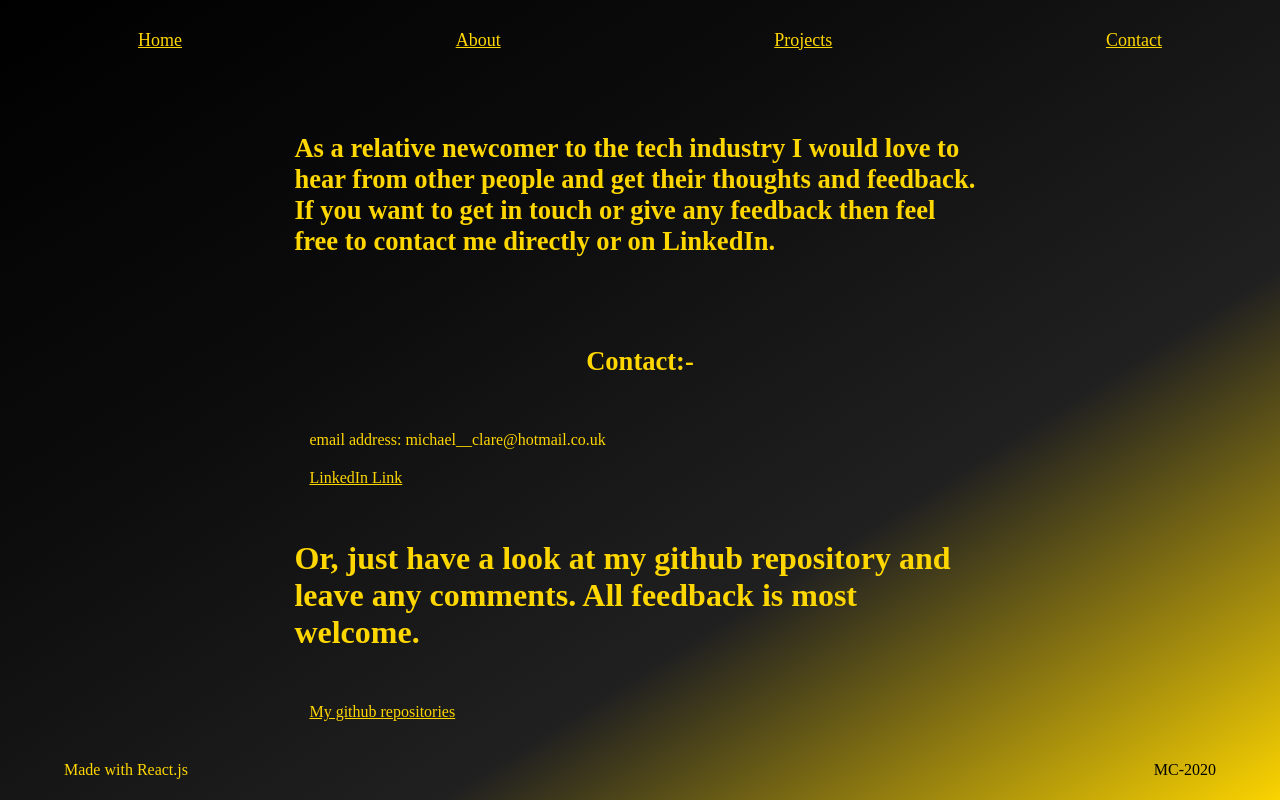
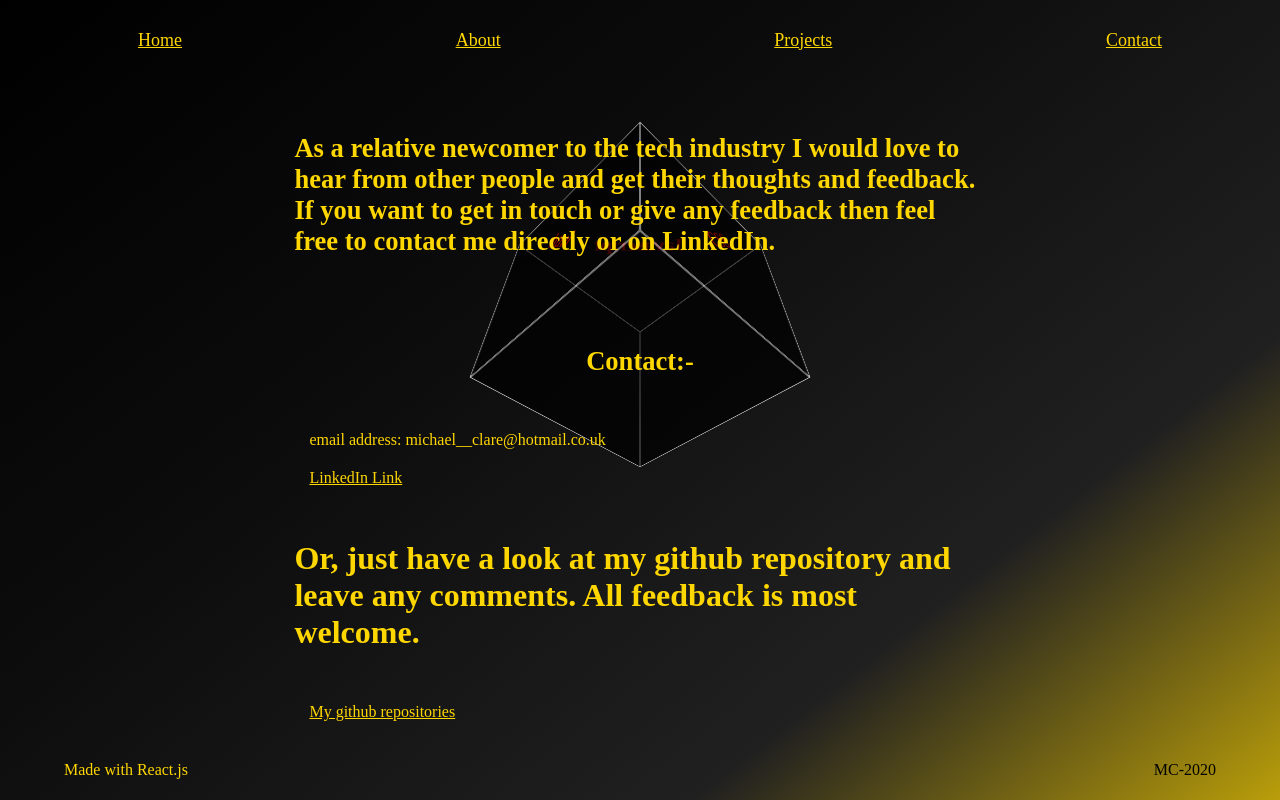
Before and after one commit to mclarework/portfolio, a React (Create React App) app: page /#/contact in a window 1280 px wide. Shown: the top 800 px of the page. Built offline with nearby package versions, Linux system fonts and the light colour scheme.

Commit message:
cube added

```diff
--- a/src/App.js
+++ b/src/App.js
@@ -10,6 +10,7 @@ import Poke from "./images/Pokemon.png";
 import Clone from "./images/Webclone.png";
 import HangmanP from "./images/HangmanP.png";
 import Dice from "./images/DiceGame.png";
+import Cube from "./components/Cube"
 import "./style/App.css";
 
 class App extends Component {
@@ -50,6 +51,7 @@ class App extends Component {
       <Router basename="/">
         <div className="App">
           <Nav />
+          <Cube/>
           <Route exact path="/" component={Home} />
           <Route path="/about" component={About} />
           <Route
--- /dev/null
+++ b/src/components/Cube.js
@@ -0,0 +1,33 @@
+import React, { Component } from "react";
+import "../style/Cube.css";
+
+class Cube extends Component {
+
+  render() {
+    return (
+        <div class = "main">
+        <div class = "cube">
+            <div class = "face one">
+                <h1>One</h1>
+            </div>
+            <div class = "face two">
+                <h1 id = "html_face">html</h1>
+            </div>
+            <div class = "face three">
+                <h1 id = "css_face">CSS</h1>
+            </div>
+            <div class = "face four">
+                <h1>Four</h1>
+            </div>
+            <div class = "face five">
+                <h1 id = "js_face">Javascript</h1>
+            </div>
+            <div class = "face six">
+                <h1>Six</h1>
+            </div>
+        </div>
+    </div>
+    );
+  }
+}
+export default Cube;
--- a/src/style/About.css
+++ b/src/style/About.css
@@ -4,6 +4,8 @@
   width: 90%;
   justify-content: center;
   align-items: center;
+  position: relative;
+  bottom: 200px;
 }
 
 .left {
--- a/src/style/Bot.css
+++ b/src/style/Bot.css
@@ -4,6 +4,8 @@
   width: 90%;
   justify-content: space-between;
   align-items: center;
+  position: relative;
+  bottom: 200px
 }
 
 .made {
--- a/src/style/Contact.css
+++ b/src/style/Contact.css
@@ -9,6 +9,8 @@
   justify-content: center;
   align-items: center;
   flex-direction: column;
+  position: relative;
+  bottom: 200px;
 }
 
 .list {
--- /dev/null
+++ b/src/style/Cube.css
@@ -0,0 +1,90 @@
+Body {
+  display: flex;
+  height: 100vh;
+  width: 100vw;
+  justify-content: center;
+  align-items: center;
+}
+
+@keyframes spin {
+0% {
+  transform: rotateY(360deg);
+}
+100% {
+  transform: rotateY(0);
+}
+}
+
+.main {
+  height: 200px;
+  width: 200px;
+  perspective: 450px;
+  z-index: -10;
+  position: sticky;
+  top: 200px
+}
+
+.cube {
+  height: 100%;
+  width: 100%;
+  position: relative;
+  transform-style: preserve-3d;
+  animation: spin 10s linear infinite;
+  transition: 0.25s;
+}
+
+.face {
+  display: flex;
+  position: absolute;
+  height: 198px;
+  width: 198px;
+  background-color: black;
+  border-style: solid;
+  border-width: 1px;
+  border-color: white;
+  justify-content: center;
+  align-items: center;
+  opacity: 0.5;
+}
+
+.one {
+  transform: rotate(0deg) rotateX(-50deg) rotateY(45deg) rotateZ(0deg) translateZ(100px);
+}
+
+.two {
+  transform: rotate(0deg) rotateX(-50deg) rotateY(135deg) rotateZ(0deg) translateZ(100px);
+}
+
+#html_face {
+  transform: rotate(45deg);
+  font-size: x-large;
+  color: red;
+}
+
+.three {
+  transform: rotate(0deg) rotateX(-50deg) rotateY(225deg) rotateZ(0deg) translateZ(100px);
+}
+
+#css_face {
+  transform: rotate(-45deg);
+  font-size: x-large;
+  color: red;
+}
+
+.four {
+  transform: rotate(0deg) rotateX(-50deg) rotateY(-45deg) rotateZ(0deg) translateZ(100px);
+}
+
+.five {
+  transform:  rotate(0deg) rotateX(40deg) rotateY(0deg) rotateZ(-45deg) translateZ(100px);
+}
+
+#js_face {
+  transform: rotate(45deg);
+  font-size: x-large;
+  color: red;
+}
+
+.six {
+  transform: rotate(0deg) rotateX(-140deg) rotateY(0deg) rotateZ(225deg) translateZ(100px);
+}
--- a/src/style/Home.css
+++ b/src/style/Home.css
@@ -7,6 +7,8 @@
   color: gold;
   font-size: xx-large;
   flex-direction: column;
+  position: relative;
+  bottom:200px
 }
 
 ul {
--- a/src/style/Projects.css
+++ b/src/style/Projects.css
@@ -7,6 +7,8 @@
   justify-content: center;
   align-items: center;
   flex-direction: column;
+  position: relative;
+  bottom: 200px
 }
 
 .header {
```
